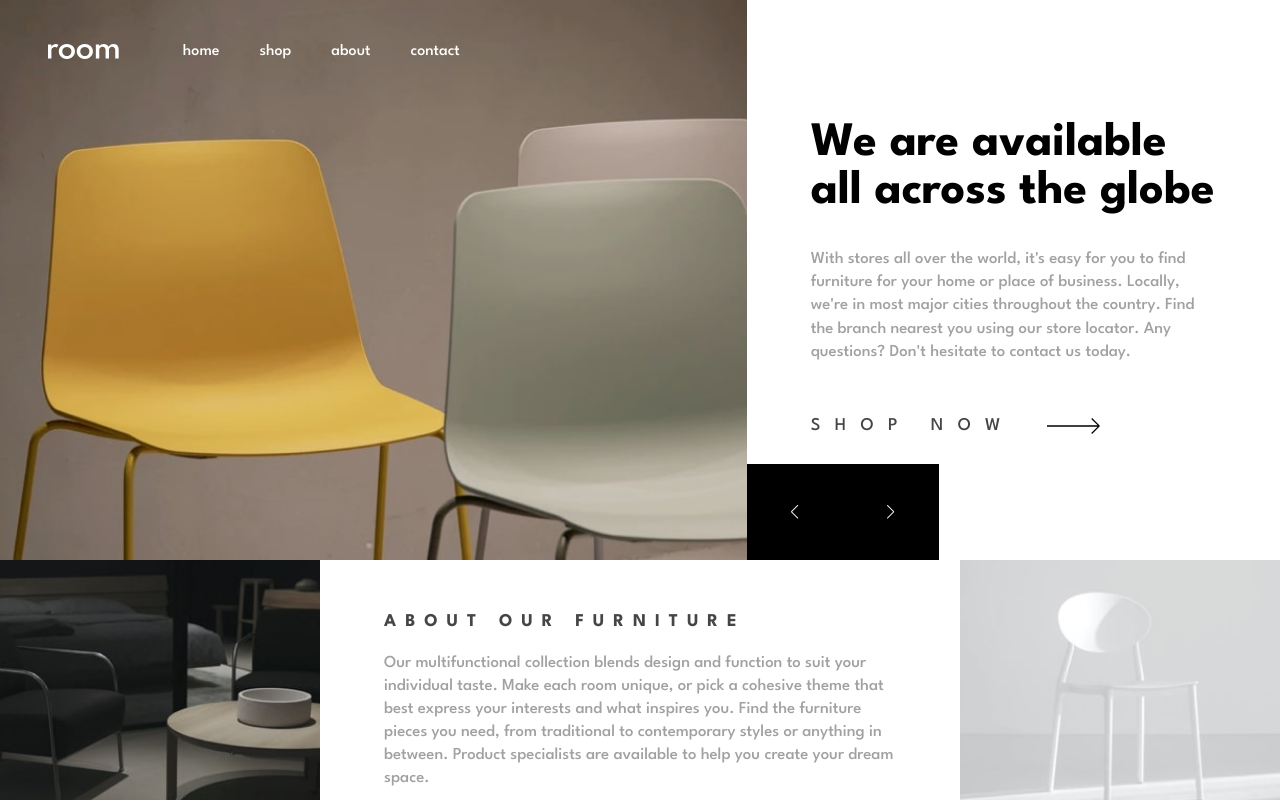
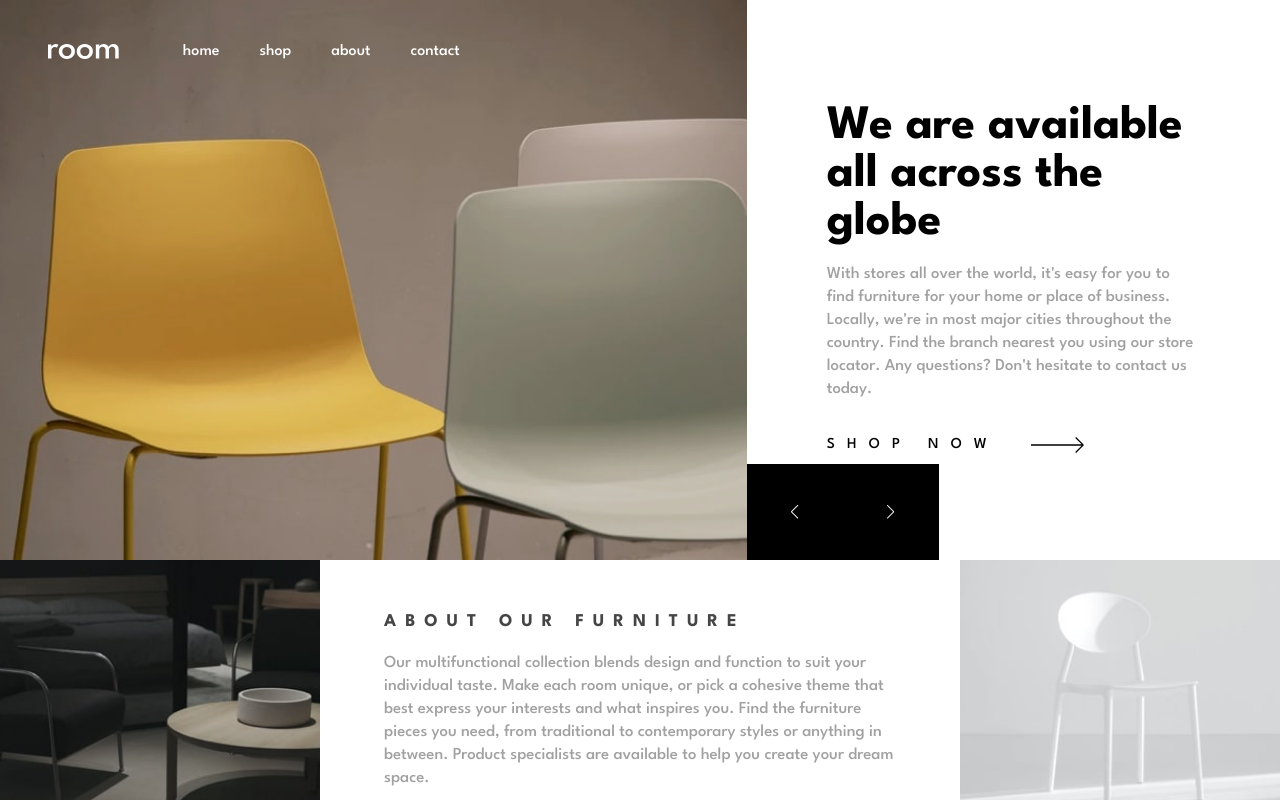
Before and after one commit to mechitoua/room-homepage, a React (Vite) app: page / in a window 1280 px wide. Built offline with nearby package versions, Linux system fonts and the light colour scheme.

Commit message:
fix: adjusting padding and margings of the slider section in desktop view

```diff
--- a/src/components/Slider.tsx
+++ b/src/components/Slider.tsx
@@ -22,7 +22,7 @@ const Slider: FC = () => {
         {slides.map((slide, index) => (
           <SwiperSlide key={index}>
             <div className='flex flex-col md:grid md:grid-cols-12 h-full'>
-              <div className='h-[60vh] md:h-auto md:col-span-7 relative'>
+              <div className='h-[50vh] md:h-auto md:col-span-7 relative'>
                 <img
                   src={slide.image}
                   alt={slide.title}
@@ -34,16 +34,18 @@ const Slider: FC = () => {
                   <button className='swiper-button-next w-16 h-16 bg-black hover:bg-very-dark-gray transition-colors !static flex items-center justify-center'></button>
                 </div>
               </div>
-              <div className='flex-1 md:col-span-5 flex items-center px-8 py-8 md:px-16 md:py-12 bg-white'>
-                <div className='max-w-xl'>
-                  <h2 className='text-5xl md:text-5xl font-bold mb-6 md:mb-8 leading-tight font-spartan'>
+              <div className='flex-1 md:col-span-5 flex items-start md:items-center mt-8 md:mt-0 px-8 py-8 md:px-20 md:py-12 bg-white'>
+                <div className='max-w-xl md:max-w-screen-2xl'>
+                  <h2 className='text-[2.3rem] md:text-5xl font-bold mb-4 md:mb-4 leading-[1.1] font-spartan'>
                     {slide.title}
                   </h2>
-                  <p className='text-dark-gray mb-8 md:mb-12 leading-snug text-[1.05rem]'>
+                  <p className='text-dark-gray mb-8 md:mb-8 leading-snug text-[1.05rem]'>
                     {slide.description}
                   </p>
-                  <button className='group inline-flex items-center space-x-8 text-very-dark-gray'>
-                    <span className='text-lg tracking-[0.8em]'>SHOP NOW</span>
+                  <button className='group inline-flex items-center space-x-8 md:-mt-12 text-very-dark-gray'>
+                    <span className='text-[0.95rem] text-black hover:text-gray-500 tracking-[0.8em]'>
+                      SHOP NOW
+                    </span>
                     <img
                       src='/icon-arrow.svg'
                       className='group-hover:translate-x-2 transition-transform h-4'
```
